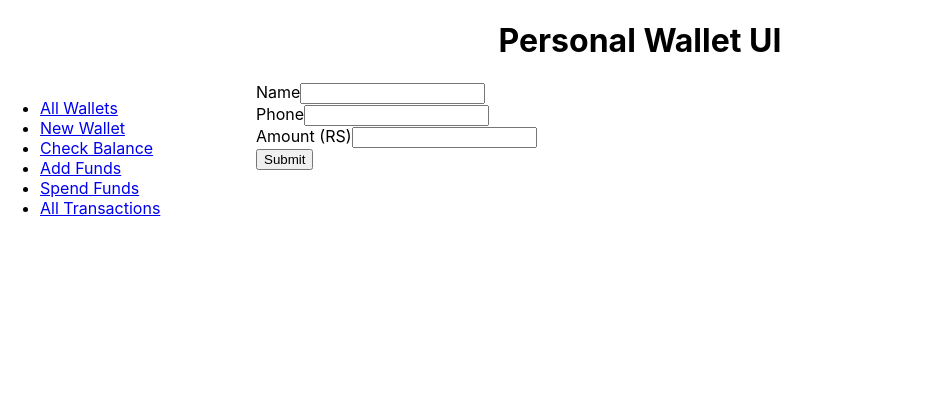
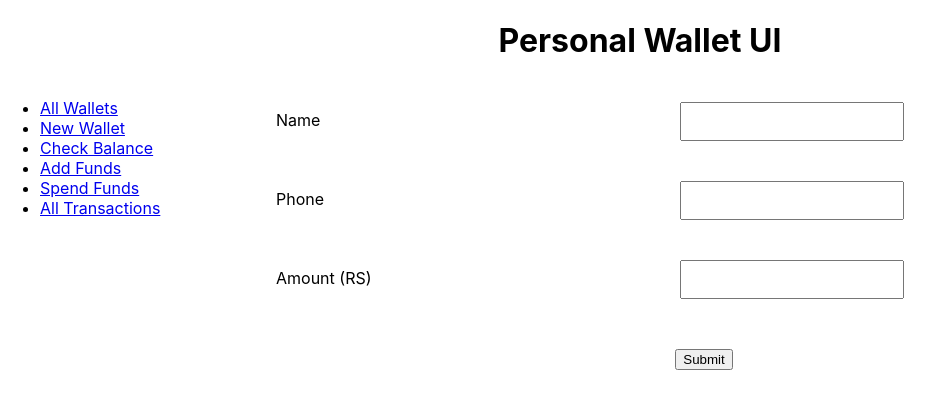
Before and after one commit to daredevilteja/personal-wallet, a React (Create React App) app: page /newWallet in a window 1280 px wide. Shown: the top 408 px of the page, without its empty margins (0-944 px from the left). Built offline with nearby package versions, Linux system fonts and the light colour scheme.

Commit message:
Updated NewWallet

```diff
--- a/src/components/NewWallet/index.js
+++ b/src/components/NewWallet/index.js
@@ -8,14 +8,16 @@ export default function NewWallet() {
 
   return (
     <>
-      <form onSubmit={(e) => handleSubmit(e)}>
+      <form onSubmit={(e) => handleSubmit(e)} className="new-wallet">
         <label htmlFor="name">Name</label>
         <input type="text" id="name" name="name" /> <br />
         <label htmlFor="phone">Phone</label>
         <input type="number" id="phone" name="Phone" /> <br />
         <label htmlFor="amount">Amount (RS)</label>
         <input type="text" id="amount" name="amount" /> <br />
-        <input type="submit" value="Submit" /> <br />
+        <div className="sub">
+          <input type="submit" value="Submit" /> <br />
+        </div>
       </form>
     </>
   );
--- a/src/components/NewWallet/styles.css
+++ b/src/components/NewWallet/styles.css
@@ -0,0 +1,19 @@
+.new-wallet label {
+    display: inline-block;
+    width: 30vw;
+    text-align: justify;
+    margin-left: 20px;
+}
+
+.new-wallet [type=text], .new-wallet [type=number] {
+    padding: 10px;
+    width: 200px;
+    margin: 20px;
+}
+
+.new-wallet .sub {
+    display: flex;
+    width: 70vw;
+    justify-content: center;
+    margin-top: 30px;
+}
```
